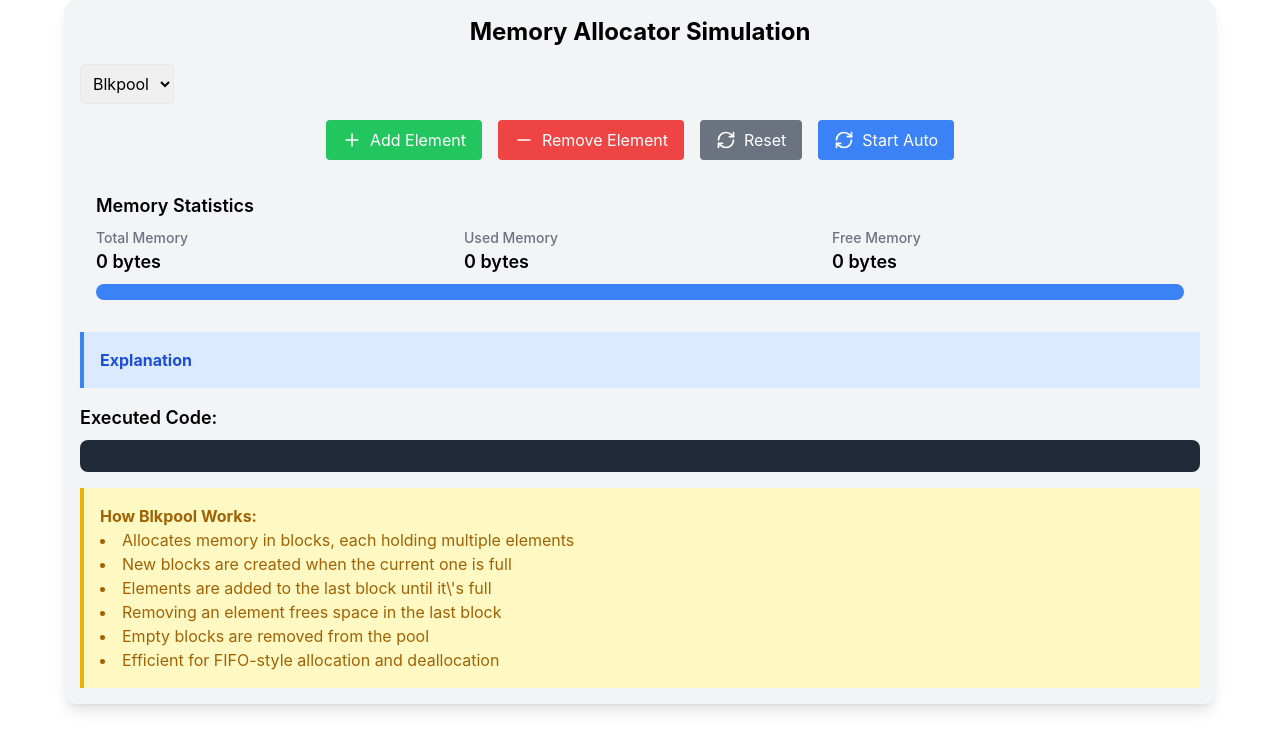
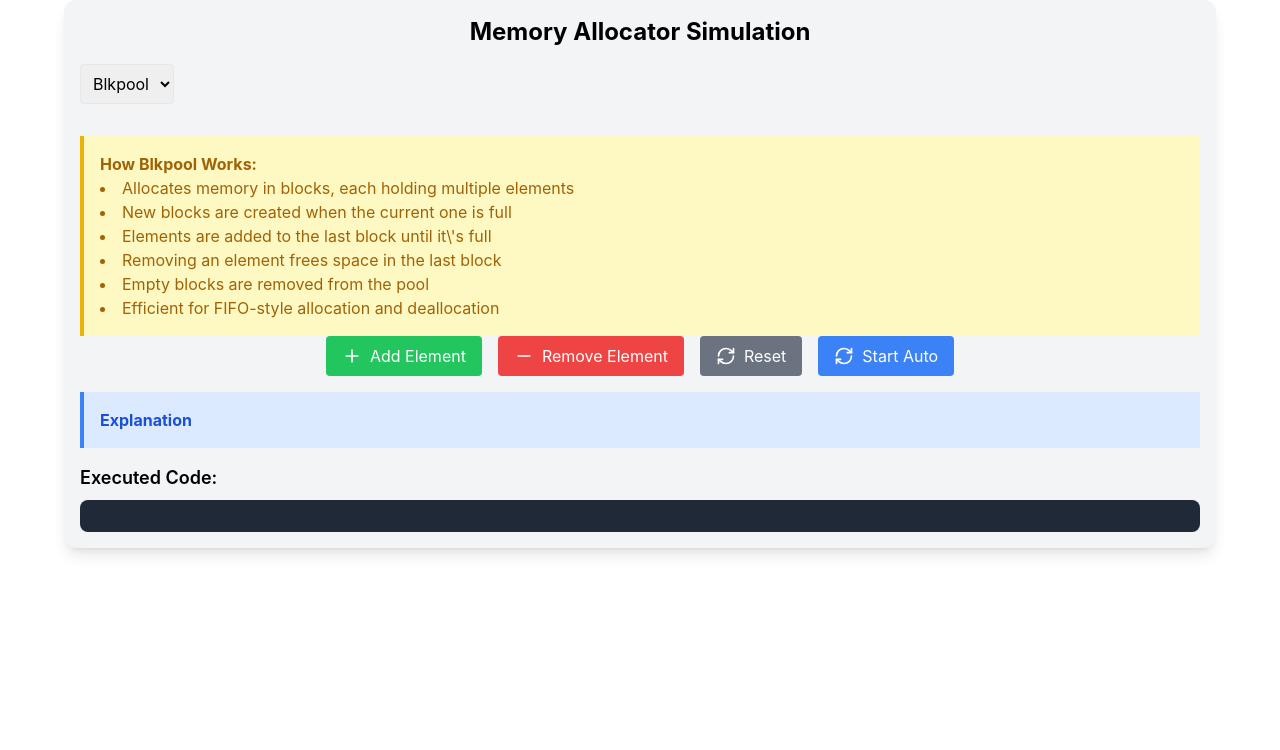
Before and after one commit to wlvchandler/acr_vis_mempool, a React (Create React App) app: page / in a window 1280 px wide. Shown: the top 750 px of the page. Built offline with nearby package versions, Linux system fonts and the light colour scheme.

Commit message:
remove memory usage viz. i didn't like it

```diff
--- a/src/BaseAllocator.ts
+++ b/src/BaseAllocator.ts
@@ -1,4 +1,4 @@
-import { Block, MemoryStats } from './types';
+import { Block } from './types';
 import { AllocatorType } from './AllocatorFactory';
 
 export abstract class BaseAllocator {
@@ -16,14 +16,6 @@ export abstract class BaseAllocator {
   abstract removeElement(): void;
   abstract reset(): void;
   abstract getType(): AllocatorType;
-
-  getStats(): MemoryStats {
-    return {
-      totalMemory: this.totalMemory,
-      usedMemory: this.usedMemory,
-      freeMemory: this.totalMemory - this.usedMemory
-    };
-  }
 
   getBlocks(): Block[] {
     return this.blocks;
--- a/src/BlkpoolView.tsx
+++ /dev/null
@@ -1,116 +0,0 @@
-import React from 'react';
-import { ArrowRight, Plus, Minus, RefreshCw } from 'lucide-react';
-import { Block } from './components/Block';
-import { Element } from './components/Element';
-import { CodeBlock } from './components/CodeBlock';
-import { Explanation } from './components/Explanation';
-import { MemoryStats } from './components/MemoryStats';
-import { Block as BlockType } from './types';
-import { BLOCK_SIZE } from './utils/constants';
-
-interface BlkpoolViewProps {
-    blocks: BlockType[];
-    totalMemory: number;
-    usedMemory: number;
-    explanation: string;
-    executedCode: string;
-    highlightedLine: number;
-    newBlockIndex: number;
-    newElementIndex: number;
-    currentBlockIndex: number;
-    freedElementIndex: number;
-    autoMode: boolean;
-    onAddElement: () => void;
-    onRemoveElement: () => void;
-    onToggleAutoMode: () => void;
-    onResetSimulation: () => void;
-}
-
-
-
-
-const BlkpoolView: React.FC<BlkpoolViewProps> = ({
-    blocks,
-    totalMemory,
-    usedMemory,
-    explanation,
-    executedCode,
-    highlightedLine,
-    newBlockIndex,
-    newElementIndex,
-    currentBlockIndex,
-    freedElementIndex,
-    autoMode,
-    onAddElement,
-    onRemoveElement,
-    onToggleAutoMode,
-    onResetSimulation
-}) => {
-    return (
-        <div className="p-4 bg-gray-100 rounded-xl shadow-lg max-w-6xl mx-auto">
-            <h2 className="text-2xl font-bold mb-4 text-center">Advanced Interactive Blkpool Memory Allocator</h2>
-            <div className="flex justify-center space-x-4 mb-4">
-                <button onClick={onAddElement} className="bg-green-500 text-white px-4 py-2 rounded flex items-center">
-                    <Plus size={20} className="mr-2" /> Add Element
-                </button>
-                <button onClick={onRemoveElement} className="bg-red-500 text-white px-4 py-2 rounded flex items-center">
-                    <Minus size={20} className="mr-2" /> Remove Element
-                </button>
-                <button onClick={onToggleAutoMode} className={`${autoMode ? 'bg-yellow-500' : 'bg-blue-500'} text-white px-4 py-2 rounded flex items-center`}>
-                    <RefreshCw size={20} className="mr-2" /> {autoMode ? 'Stop Auto' : 'Start Auto'}
-                </button>
-                <button onClick={onResetSimulation} className="bg-gray-500 text-white px-4 py-2 rounded">
-                    Reset Simulation
-                </button>
-            </div>
-            <MemoryStats totalMemory={totalMemory} usedMemory={usedMemory} freeMemory={totalMemory - usedMemory} />
-            <Explanation text={explanation} />
-            <div className="grid grid-cols-2 gap-4">
-                <div className="space-y-4 max-h-96 overflow-y-auto">
-                    {blocks.map((block, blockIndex) => (
-                        <Block
-                            key={block.address}
-                            address={block.address}
-                            isNew={blockIndex === newBlockIndex}
-                            isCurrent={blockIndex === currentBlockIndex}
-                            isFree={block.isFree}
-                        >
-                            {[...Array(BLOCK_SIZE)].map((_, i) => (
-                                <Element
-                                    key={i}
-                                    value={block.elements[i] || ''}
-                                    address={block.address + i * 10}
-                                    isNew={blockIndex === newBlockIndex && i === newElementIndex}
-                                    isFreed={blockIndex === blocks.length - 1 && i === freedElementIndex}
-                                />
-                            ))}
-                            {blockIndex < blocks.length - 1 && (
-                                <div className="col-span-2 flex justify-center my-2">
-                                    <ArrowRight size={24} className="text-gray-500" />
-                                </div>
-                            )}
-                        </Block>
-                    ))}
-                </div>
-                <div>
-                    <h3 className="text-lg font-semibold mb-2">Executed Code:</h3>
-                    <CodeBlock code={executedCode} highlightedLine={highlightedLine} />
-                </div>
-            </div>
-            <div className="mt-4 bg-yellow-100 border-l-4 border-yellow-500 text-yellow-700 p-4" role="alert">
-                <p className="font-bold">How Blkpool Works:</p>
-                <ul className="list-disc list-inside">
-                    <li>Allocates memory in blocks, each holding up to {BLOCK_SIZE} elements</li>
-                    <li>New blocks are created when the current one is full</li>
-                    <li>Elements are added to the last block until it\'s full</li>
-                    <li>Removing an element frees space in the last block</li>
-                    <li>Empty blocks are removed from the pool</li>
-                    <li>Efficient for FIFO-style allocation and deallocation</li>
-                    <li>Can lead to fragmentation if elements are freed out of order</li>
-                </ul>
-            </div>
-        </div>
-    );
-};
-
-export default BlkpoolView;
--- a/src/LaryAllocator.ts
+++ b/src/LaryAllocator.ts
@@ -1,57 +1,92 @@
 import React from 'react';
 import { BaseAllocator } from './BaseAllocator';
-import { Block, MemoryStats } from './types';
+import { Block } from './types';
 import { AllocatorType } from './AllocatorFactory';
 
 export class LaryAllocator extends BaseAllocator {
   private lary: (Block | null)[];
-    private currentLevel: number;
-    private nextAddress: number;
-    private elementCounter: number;
+  private elementCount: number;    // Total number of elements currently in the Lary
+  private elementCounter: number;  // Unique identifier for each element added
+  private nextAddress: number;     // Next available memory address
+  private currentLevel: number;    // Current highest level in use
 
   constructor() {
     super();
     this.lary = new Array(32).fill(null);
+    this.elementCount = 0;
+    this.elementCounter = 0;
+    this.nextAddress = 0;
     this.currentLevel = 0;
-      this.nextAddress = 0;
-      this.elementCounter = 0;
+    this.initializeLary();
+  }
+
+  private initializeLary() {
+    // Pre-allocate the first 4 levels
+    for (let i = 0; i < 4; i++) {
+      this.lary[i] = {
+        address: this.getNextAddress(),
+        elements: new Array(1 << i).fill(""),
+        isFree: false,
+      };
+      this.currentLevel = Math.max(this.currentLevel, i);
+    }
   }
 
   private getNextAddress(): number {
     const address = this.nextAddress;
-        this.nextAddress += Math.pow(2, this.currentLevel) * 2; // Assuming each element takes 2 bytes
+    this.nextAddress += 1 << this.currentLevel; // Increment by current level size
     return address;
   }
 
+  private getBitScanReverse(n: number): number {
+    return 31 - Math.clz32(n);
+  }
+
   addElement(): void {
-        if (!this.lary[this.currentLevel] || this.lary[this.currentLevel]!.elements.length === Math.pow(2, this.currentLevel)) {
-            this.currentLevel++;
-            this.lary[this.currentLevel] = {
+    const newElementCount = this.elementCount + 1;
+    const bsr = this.getBitScanReverse(newElementCount);
+    const base = 1 << bsr;
+    const index = newElementCount - base;
+
+    if (!this.lary[bsr]) {
+      this.lary[bsr] = {
         address: this.getNextAddress(),
-                elements: [],
+        elements: new Array(1 << bsr).fill(""),
         isFree: false,
       };
+      this.currentLevel = Math.max(this.currentLevel, bsr);
     }
-        this.lary[this.currentLevel]!.elements.push(this.elementCounter.toString());
+
+    this.lary[bsr]!.elements[index] = this.elementCounter.toString();
+    this.elementCount = newElementCount;
     this.elementCounter++;
     this.usedMemory += 2;  // Assuming each element takes 2 bytes
     this.totalMemory = Math.max(this.totalMemory, this.usedMemory);
-        this.executedCode = `lary[${this.currentLevel}].push(${this.elementCounter - 1})`;
+
+    this.executedCode = `lary[${bsr}][${index}] = ${this.elementCounter - 1}`;
     this.highlightedLine = 2;
-        this.explanation = `Added element ${this.elementCounter - 1} to level ${this.currentLevel}`;
+    this.explanation = `Added element ${this.elementCounter - 1} to level ${bsr}, index ${index}`;
   }
 
   removeElement(): void {
-        if (this.currentLevel >= 0 && this.lary[this.currentLevel] && this.lary[this.currentLevel]!.elements.length > 0) {
-            this.lary[this.currentLevel]!.elements.pop();
-            this.elementCounter--;
+    if (this.elementCount > 0) {
+      const bsr = this.getBitScanReverse(this.elementCount);
+      const base = 1 << bsr;
+      const index = this.elementCount - base - 1;
+
+      if (this.lary[bsr] && this.lary[bsr]!.elements[index] !== "") {
+        this.lary[bsr]!.elements[index] = "";
+        this.elementCount--;
         this.usedMemory -= 2;  // Assuming each element takes 2 bytes
-            this.executedCode = `lary[${this.currentLevel}].pop()`;
+
+        this.executedCode = `lary[${bsr}][${index}] = ""`;
         this.highlightedLine = 3;
-            this.explanation = `Removed element from level ${this.currentLevel}`;
-            if (this.lary[this.currentLevel]!.elements.length === 0) {
-                this.lary[this.currentLevel] = null;
+        this.explanation = `Removed element from level ${bsr}, index ${index}`;
+
+        // Update currentLevel if necessary
+        while (this.currentLevel > 0 && this.lary[this.currentLevel]!.elements.every(e => e === "")) {
           this.currentLevel--;
+        }
       }
     } else {
       this.executedCode = '// Cannot remove element: Lary is empty';
@@ -62,10 +97,13 @@ export class LaryAllocator extends BaseAllocator {
 
   reset(): void {
     this.lary = new Array(32).fill(null);
+    this.elementCount = 0;
+    this.elementCounter = 0;
+    this.nextAddress = 0;
     this.currentLevel = 0;
-    this.elementCounter = 0;
     this.usedMemory = 0;
     this.totalMemory = 0;
+    this.initializeLary();
     this.executedCode = '// Lary reset';
     this.highlightedLine = 0;
     this.explanation = 'Lary has been reset';
@@ -75,14 +113,7 @@ export class LaryAllocator extends BaseAllocator {
     return this.lary.filter((block): block is Block => block !== null);
   }
 
-  getStats(): MemoryStats {
-    return {
-      totalMemory: this.totalMemory,
-      usedMemory: this.usedMemory,
-      freeMemory: this.totalMemory - this.usedMemory,
-    };
-  }
   getType(): AllocatorType {
-        return AllocatorType.Blkpool;
+    return AllocatorType.Lary;
   }
 }
--- a/src/MemoryAllocatorSimulation.tsx
+++ b/src/MemoryAllocatorSimulation.tsx
@@ -57,7 +57,6 @@ const MemoryAllocatorSimulation: React.FC = () => {
   return (
     <MemoryAllocatorView
       blocks={allocator.getBlocks()}
-      stats={allocator.getStats()}
       onAddElement={addElement}
       onRemoveElement={removeElement}
       onReset={reset}
--- a/src/MemoryAllocatorView.tsx
+++ b/src/MemoryAllocatorView.tsx
@@ -1,12 +1,11 @@
 import React, { useEffect, useState } from 'react';
 import { ArrowRight, ArrowDown, Plus, Minus, RefreshCw } from 'lucide-react';
-import { Block, MemoryStats } from './types';
+import { Block } from './types';
 import { AllocatorType } from './AllocatorFactory';
 import { BLOCK_SIZE } from './utils/constants';
 
 interface MemoryAllocatorViewProps {
     blocks: Block[];
-    stats: MemoryStats;
     onAddElement: () => void;
     onRemoveElement: () => void;
     onReset: () => void;
@@ -24,7 +23,6 @@ interface MemoryAllocatorViewProps {
 
 const MemoryAllocatorView: React.FC<MemoryAllocatorViewProps> = ({
     blocks,
-    stats,
     onAddElement,
     onRemoveElement,
     onReset,
@@ -126,51 +124,6 @@ const MemoryAllocatorView: React.FC<MemoryAllocatorViewProps> = ({
                 <option value="Blkpool">Blkpool</option>
                 <option value="Lary">Lary</option>
             </select>
-            <div className="flex justify-center space-x-4 mb-4">
-                <button onClick={onAddElement} className="bg-green-500 text-white px-4 py-2 rounded flex items-center">
-                    <Plus size={20} className="mr-2" /> Add Element
-                </button>
-                <button onClick={onRemoveElement} className="bg-red-500 text-white px-4 py-2 rounded flex items-center">
-                    <Minus size={20} className="mr-2" /> Remove Element
-                </button>
-                <button onClick={onReset} className="bg-gray-500 text-white px-4 py-2 rounded flex items-center">
-                    <RefreshCw size={20} className="mr-2" /> Reset
-                </button>
-                <button onClick={onToggleAutoMode} className={`${autoMode ? 'bg-yellow-500' : 'bg-blue-500'} text-white px-4 py-2 rounded flex items-center`}>
-                    <RefreshCw size={20} className="mr-2" /> {autoMode ? 'Stop Auto' : 'Start Auto'}
-                </button>
-            </div>
-            <div className="bg-gray-100 p-4 rounded-lg mb-4">
-                <h3 className="text-lg font-semibold mb-2">Memory Statistics</h3>
-                <div className="grid grid-cols-3 gap-4">
-                    <div>
-                        <p className="text-sm font-medium text-gray-500">Total Memory</p>
-                        <p className="text-lg font-semibold">{stats.totalMemory} bytes</p>
-                    </div>
-                    <div>
-                        <p className="text-sm font-medium text-gray-500">Used Memory</p>
-                        <p className="text-lg font-semibold">{stats.usedMemory} bytes</p>
-                    </div>
-                    <div>
-                        <p className="text-sm font-medium text-gray-500">Free Memory</p>
-                        <p className="text-lg font-semibold">{stats.freeMemory} bytes</p>
-                    </div>
-                </div>
-                <div className="mt-2 bg-gray-200 rounded-full h-4 overflow-hidden">
-                    <div
-                        className="bg-blue-500 h-4"
-                        style={{ width: `${(stats.usedMemory / stats.totalMemory) * 100}%` }}
-                    ></div>
-                </div>
-            </div>
-            <div className="bg-blue-100 border-l-4 border-blue-500 text-blue-700 p-4 mb-4" role="alert">
-                <p className="font-bold">Explanation</p>
-                <p>{explanation}</p>
-            </div>
-            {renderCodeBlock()}
-            <div className="space-y-4 max-h-96 overflow-y-auto">
-                {blocks.map(renderBlock)}
-            </div>
             <div className="mt-4 bg-yellow-100 border-l-4 border-yellow-500 text-yellow-700 p-4" role="alert">
                 <p className="font-bold">How {allocatorType} Works:</p>
                 <ul className="list-disc list-inside">
@@ -195,6 +148,29 @@ const MemoryAllocatorView: React.FC<MemoryAllocatorViewProps> = ({
                     )}
                 </ul>
             </div>
+            <div className="flex justify-center space-x-4 mb-4">
+                <button onClick={onAddElement} className="bg-green-500 text-white px-4 py-2 rounded flex items-center">
+                    <Plus size={20} className="mr-2" /> Add Element
+                </button>
+                <button onClick={onRemoveElement} className="bg-red-500 text-white px-4 py-2 rounded flex items-center">
+                    <Minus size={20} className="mr-2" /> Remove Element
+                </button>
+                <button onClick={onReset} className="bg-gray-500 text-white px-4 py-2 rounded flex items-center">
+                    <RefreshCw size={20} className="mr-2" /> Reset
+                </button>
+                <button onClick={onToggleAutoMode} className={`${autoMode ? 'bg-yellow-500' : 'bg-blue-500'} text-white px-4 py-2 rounded flex items-center`}>
+                    <RefreshCw size={20} className="mr-2" /> {autoMode ? 'Stop Auto' : 'Start Auto'}
+                </button>
+            </div>
+            <div className="bg-blue-100 border-l-4 border-blue-500 text-blue-700 p-4 mb-4" role="alert">
+                <p className="font-bold">Explanation</p>
+                <p>{explanation}</p>
+            </div>
+            {renderCodeBlock()}
+            <div className="space-y-4 max-h-96 overflow-y-auto">
+                {blocks.map(renderBlock)}
+            </div>
+
         </div>
     );
 };
--- a/src/components/MemoryStats.tsx
+++ /dev/null
@@ -1,28 +0,0 @@
-import React from 'react';
-import { MemoryStatsProps } from '../types';
-
-export const MemoryStats: React.FC<MemoryStatsProps> = ({ totalMemory, usedMemory, freeMemory }) => (
-  <div className="bg-gray-100 p-4 rounded-lg mb-4">
-    <h3 className="text-lg font-semibold mb-2">Memory Statistics</h3>
-    <div className="grid grid-cols-3 gap-4">
-      <div>
-        <p className="text-sm font-medium text-gray-500">Total Memory</p>
-        <p className="text-lg font-semibold">{totalMemory} bytes</p>
-      </div>
-      <div>
-        <p className="text-sm font-medium text-gray-500">Used Memory</p>
-        <p className="text-lg font-semibold">{usedMemory} bytes</p>
-      </div>
-      <div>
-        <p className="text-sm font-medium text-gray-500">Free Memory</p>
-        <p className="text-lg font-semibold">{freeMemory} bytes</p>
-      </div>
-    </div>
-    <div className="mt-2 bg-gray-200 rounded-full h-4 overflow-hidden">
-      <div
-        className="bg-blue-500 h-4"
-        style={{ width: `${(usedMemory / totalMemory) * 100}%` }}
-      ></div>
-    </div>
-  </div>
-);
```
Also changed, not shown: src/types/index.ts (+0 -17 lines). Lines whose indentation alone changed are shown as unchanged.
